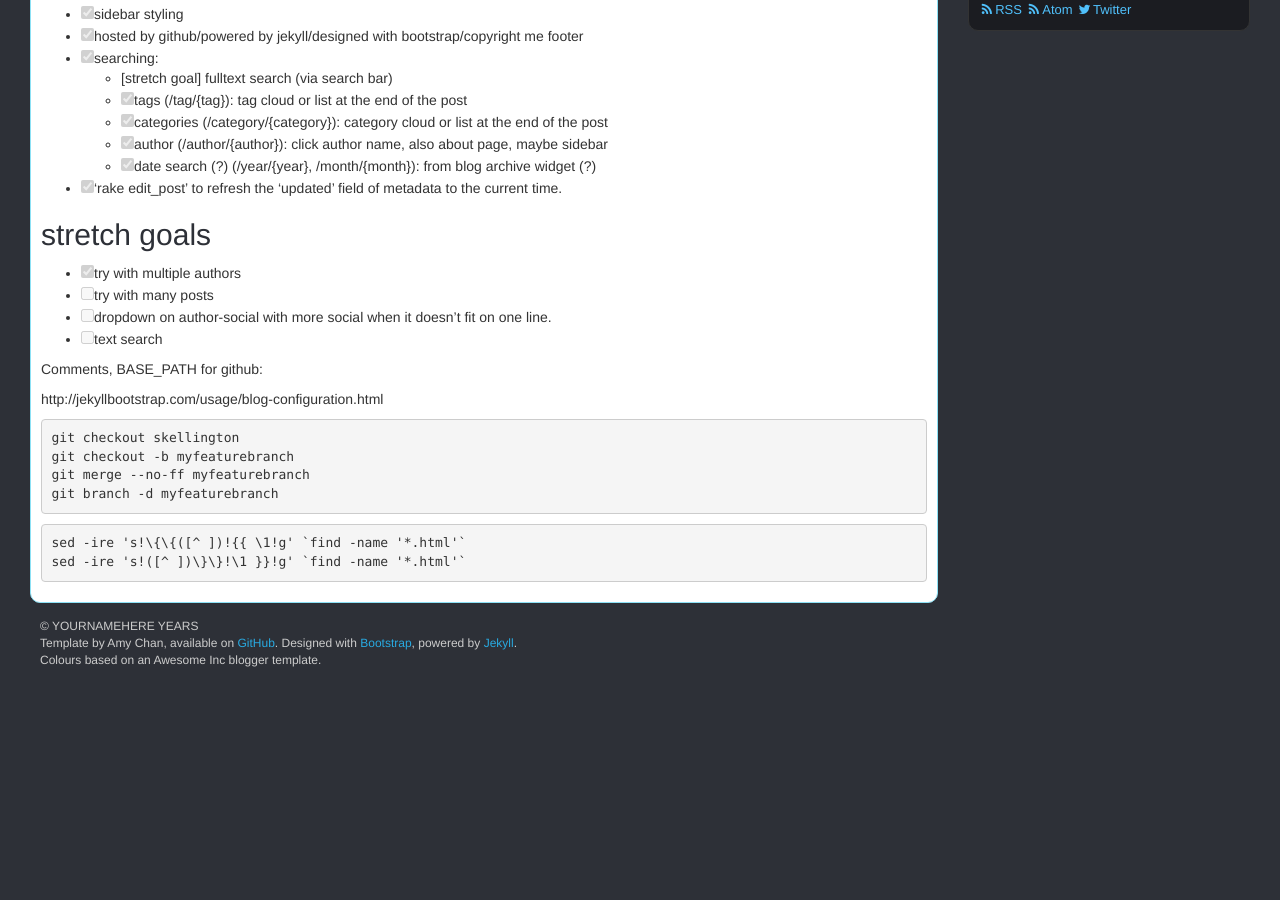
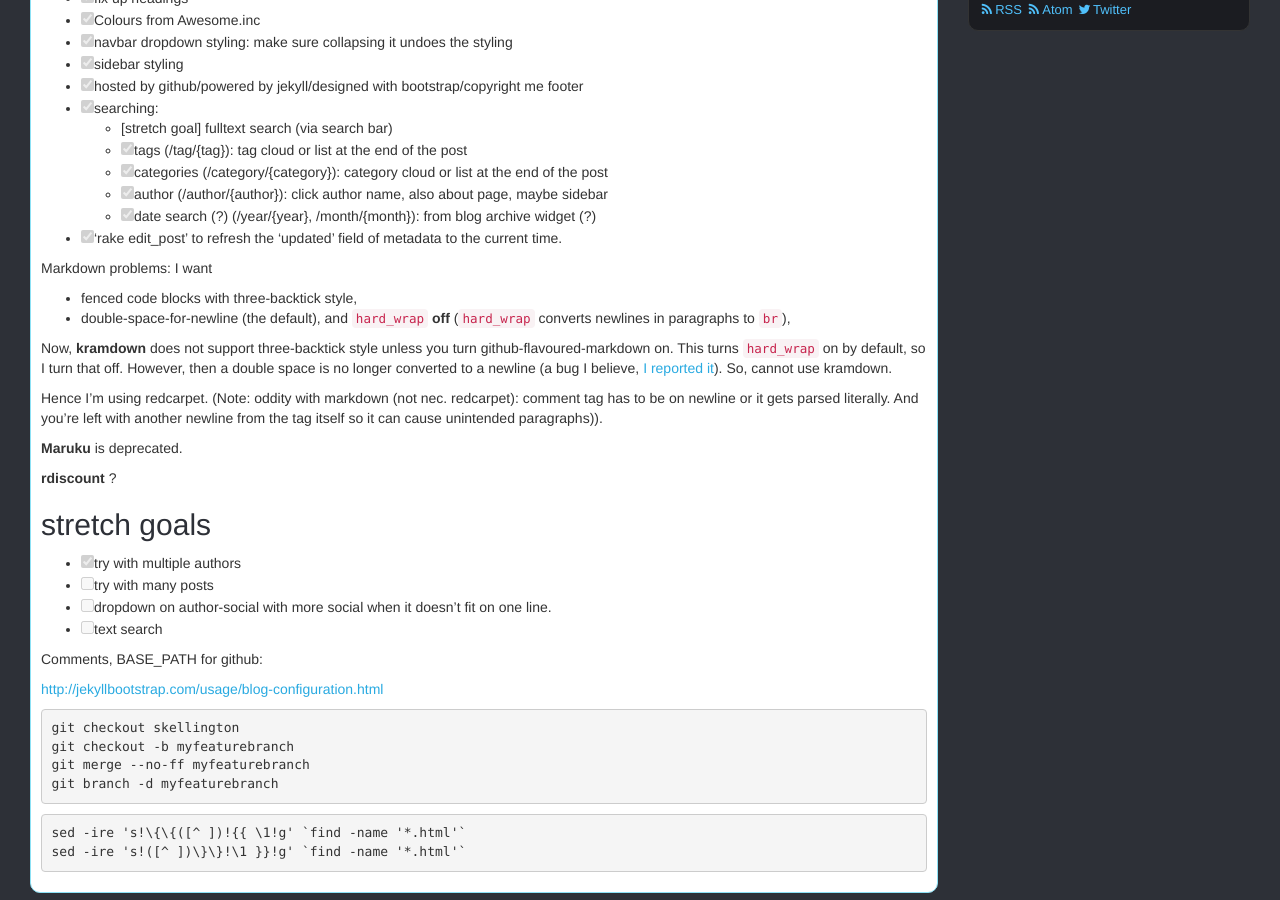
Before and after one commit to mathematicalcoffee/mathematicalcoffee.github.io, a Jekyll site: the page built from index.md, in a window 1280 px wide and 900 px high, scrolled down 1272 px. Built offline with Jekyll 4.4.1, drawn with Linux system fonts in a browser that asks for light colours; Markdown is read by kramdown in place of the engine named in the settings; comment, search, counter and statistics services are not loaded; before the commit the page ends 1952 px from its top, so only the background shows below that; some of the changed text lies outside the part shown.

Commit message:
change from kramdown to redcarpet because of silly GFMness

````diff
--- a/_config.yml
+++ b/_config.yml
@@ -94,10 +94,9 @@
 # ------ JEKYLL CONFIGURATION ------ #
 pagination: 5
 
-markdown: kramdown
-kramdown:
-    input: GFM
-    hard_wrap: false
+markdown: redcarpet
+redcarpet:
+    extensions: [no_intra_emphasis, tables, lax_spacing, with_toc_data]
 highlighter: pygments
 relative_permalinks: false
 permalink: /:year/:month/:day/:title
--- a/_includes/EDIT.footer.text.md
+++ b/_includes/EDIT.footer.text.md
@@ -1,5 +1,4 @@
-
 &copy; YOURNAMEHERE YEARS
-<!-- you don't have to include all of this stuff, but nice to credit bootstrap/jekyll at least. -->
+<!--You don't have to include all of this stuff, but nice to credit bootstrap/jekyll at least.-->
 Template by Amy Chan, available on [GitHub](https://github.com/mathematicalcoffee/mathematicalcoffee.github.io/tree/skellington). Designed with [Bootstrap](http://getbootstrap.com/), powered by [Jekyll](http://jekyllrb.com/).
 Colours based on an Awesome Inc blogger template.
--- a/index.md
+++ b/index.md
@@ -13,12 +13,16 @@
   {% endfor %}
 </ul>
 
+One
+Two
+Three
+
 ## To-Do
 
 - [ ] site.title not site.name?
 - [ ] google analytics
 - [ ] Jekyll 2.0 now supported on gh-pages: use bootstrap-sass rather than css?
-- [ ] listing of /all/ posts?
+- [ ] listing of *all* posts?
 - [ ] get custom CSS: http://getbootstrap.com/customize/
 - [ ] use modals for popups for social
 - [ ] 'follow blog' links (PLUS RSS)
@@ -60,6 +64,19 @@
     - [x] date search (?) (/year/{year}, /month/{month}): from blog archive widget (?)
 - [x] 'rake edit_post' to refresh the 'updated' field of metadata to the current time.
 
+Markdown problems: I want
+
+* fenced code blocks with three-backtick style,
+* double-space-for-newline (the default), and `hard_wrap` **off** (`hard_wrap` converts newlines in paragraphs to `br`),
+
+Now, **kramdown** does not support three-backtick style unless you turn github-flavoured-markdown on. This turns `hard_wrap` on by default, so I turn that off. However, then a double space is no longer converted to a newline (a bug I believe, [I reported it](https://github.com/gettalong/kramdown/issues/152)). So, cannot use kramdown.
+
+Hence I'm using redcarpet. (Note: oddity with markdown (not nec. redcarpet): comment tag has to be on newline or it gets parsed literally. And you're left with another newline from the tag itself so it can cause unintended paragraphs)).
+
+**Maruku** is deprecated.
+
+**rdiscount** ?
+
 ## stretch goals
 
 - [x] try with multiple authors
@@ -69,7 +86,7 @@
 
 Comments, BASE_PATH for github:
 
-http://jekyllbootstrap.com/usage/blog-configuration.html
+<http://jekyllbootstrap.com/usage/blog-configuration.html>
 
 ```
 git checkout skellington
````
